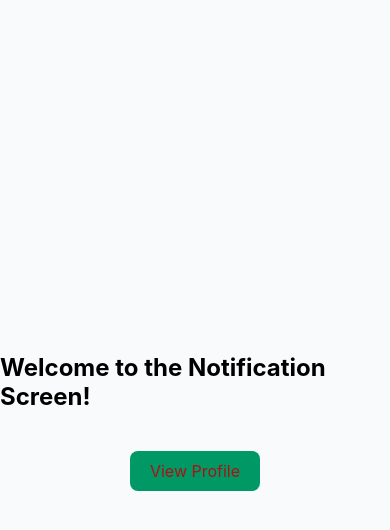
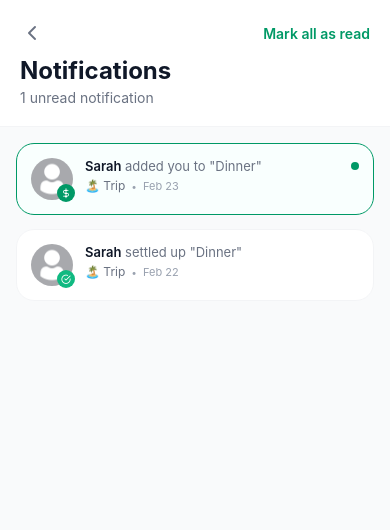
Before and after one commit to Nadil-Dulran/RoommateExpenseTracker, a React Native app: screen /Notifications in a window 390 px wide. Shown: the top 530 px of the page. Built offline with nearby package versions, Linux system fonts and the light colour scheme.

Commit message:
Develop notification screen

```diff
--- a/src/screens/external/NotificationScreen.tsx
+++ b/src/screens/external/NotificationScreen.tsx
@@ -1,38 +1,344 @@
-import { useNavigation } from "@react-navigation/native";
-import React from "react";
-import { View, Text, TouchableOpacity } from "react-native";
+import React, { useState } from 'react';
+import {
+  View,
+  Text,
+  StyleSheet,
+  TouchableOpacity,
+  FlatList,
+  Image,
+} from 'react-native';
+import { useNavigation } from '@react-navigation/native';
+import Icon from 'react-native-vector-icons/Feather';
+import { notifications as initialNotifications, categories } from '../../data/mockData';
 
-export default function NotificationScreen() {
+const NotificationsScreen = () => {
   const navigation = useNavigation<any>();
+  const [notifications, setNotifications] = useState(initialNotifications);
+
+  const markAsRead = (id: string) => {
+    setNotifications(prev =>
+      prev.map(n => (n.id === id ? { ...n, read: true } : n))
+    );
+  };
+
+  const markAllAsRead = () => {
+    setNotifications(prev => prev.map(n => ({ ...n, read: true })));
+  };
+
+  const unreadCount = notifications.filter(n => !n.read).length;
+
+  const formatDate = (dateString: string) => {
+    const date = new Date(dateString);
+    return date.toLocaleDateString('en-US', {
+      month: 'short',
+      day: 'numeric',
+    });
+  };
+
+  interface Notification {
+  id: string;
+  read: boolean;
+  type: string;
+  date: string;
+  message: string;
+  groupEmoji: string;
+  groupName: string;
+  relatedUser?: {
+    name: string;
+    avatar: string;
+  };
+  expense?: {
+    category: string;
+    splits: {
+      userId: string;
+      amount: number;
+    }[];
+  };
+}
+
+  const renderItem = ({ item }: { item: Notification }) => {
+    const category = item.expense
+      ? categories[item.expense.category as keyof typeof categories]
+      : null;
+
+    const userShare = item.expense?.splits.find(
+      (s: any) => s.userId === 'user1'
+    );
+
+    return (
+      <TouchableOpacity
+        activeOpacity={0.8}
+        onPress={() => markAsRead(item.id)}
+        style={[
+          styles.card,
+          !item.read && styles.unreadCard,
+        ]}
+      >
+        <View style={styles.row}>
+          {/* Avatar */}
+          <View style={styles.avatarContainer}>
+            <Image
+            source={
+            //  item.relatedUser?.avatar
+              //   ? { uri: item.relatedUser.avatar }
+                    //  :
+                      require('../../../assets/ProfileIcon.png') // fallback image
+            }
+  style={styles.avatar}
+/>
+
+            <View
+              style={[
+                styles.badge,
+                {
+                  backgroundColor:
+                    item.type === 'expense_added'
+                      ? '#009966'
+                      : '#10B981',
+                },
+              ]}
+            >
+              <Icon
+                name={
+                  item.type === 'expense_added'
+                    ? 'dollar-sign'
+                    : 'check-circle'
+                }
+                size={10}
+                color="#fff"
+              />
+            </View>
+          </View>
+
+          {/* Content */}
+          <View style={{ flex: 1 }}>
+            <View style={styles.titleRow}>
+              <Text style={styles.message}>
+                <Text style={styles.bold}>
+                   {item.relatedUser?.name ?? 'User'}
+                </Text>{' '}
+                <Text style={styles.light}>
+                  {item.message}
+                </Text>
+              </Text>
+
+              {!item.read && (
+                <View style={styles.unreadDot} />
+              )}
+            </View>
+
+            {/* Group Info */}
+            <View style={styles.metaRow}>
+              <Text style={styles.metaText}>
+                {item.groupEmoji} {item.groupName}
+              </Text>
+              <Text style={styles.dot}>•</Text>
+              <Text style={styles.date}>
+                {formatDate(item.date)}
+              </Text>
+            </View>
+
+            {/* Amount */}
+            {item.expense && userShare && (
+              <View
+                style={[
+                  styles.amountPill,
+                  item.type === 'expense_settled' &&
+                    styles.settledPill,
+                ]}
+              >
+                {category && (
+                  <Text style={styles.categoryIcon}>
+                    {category.icon}
+                  </Text>
+                )}
+
+                <Text
+                  style={[
+                    styles.amountText,
+                    item.type === 'expense_settled' &&
+                      styles.settledText,
+                  ]}
+                >
+                  ${userShare.amount.toFixed(2)}
+                </Text>
+              </View>
+            )}
+          </View>
+        </View>
+      </TouchableOpacity>
+    );
+  };
 
   return (
-        <View style={styles.container}>
-    <View style={{ flex: 1, justifyContent: "center", alignItems: "center" }}>
-      <Text style={{ fontSize: 24, fontWeight: "bold" }}>Welcome to the Notification Screen!</Text>
-      <View style={{ marginTop: 20 }}>
-           <TouchableOpacity style={styles.button} onPress={() => navigation.navigate('Profile')}>
-                <Text style={styles.buttonText}>View Profile</Text>
-              </TouchableOpacity>
-              </View>
-    </View>
+    <View style={styles.container}>
+      {/* Header */}
+      <View style={styles.header}>
+        <View style={styles.headerRow}>
+          <TouchableOpacity onPress={() => navigation.goBack()}>
+            <Icon name="chevron-left" size={24} color="#6a7282" />
+          </TouchableOpacity>
+
+          {unreadCount > 0 && (
+            <TouchableOpacity onPress={markAllAsRead}>
+              <Text style={styles.markAll}>
+                Mark all as read
+              </Text>
+            </TouchableOpacity>
+          )}
+        </View>
+
+        <Text style={styles.title}>Notifications</Text>
+
+        {unreadCount > 0 && (
+          <Text style={styles.subtitle}>
+            {unreadCount} unread notification
+            {unreadCount > 1 ? 's' : ''}
+          </Text>
+        )}
+      </View>
+
+      {/* List */}
+      <FlatList<Notification>
+        data={notifications}
+        keyExtractor={item => item.id}
+        renderItem={renderItem}
+        contentContainerStyle={{ padding: 16 }}
+      />
     </View>
   );
-}
+};
 
-const styles = {
+export default NotificationsScreen;
+
+const styles = StyleSheet.create({
   container: {
     flex: 1,
     backgroundColor: '#F9FAFB',
   },
-  button: {
-    marginTop: 20,
-    paddingVertical: 10,
-    paddingHorizontal: 20,
+  header: {
+    backgroundColor: '#fff',
+    padding: 20,
+    borderBottomWidth: 1,
+    borderBottomColor: '#F3F4F6',
+  },
+  headerRow: {
+    flexDirection: 'row',
+    justifyContent: 'space-between',
+    alignItems: 'center',
+    marginBottom: 10,
+  },
+  title: {
+    fontSize: 24,
+    fontWeight: '700',
+    color: '#101828',
+  },
+  subtitle: {
+    marginTop: 4,
+    fontSize: 14,
+    color: '#6A7282',
+  },
+  markAll: {
+    fontSize: 14,
+    fontWeight: '600',
+    color: '#009966',
+  },
+  card: {
+    backgroundColor: '#fff',
+    borderRadius: 18,
+    padding: 14,
+    marginBottom: 14,
+    borderWidth: 1,
+    borderColor: '#F3F4F6',
+  },
+  unreadCard: {
+    borderColor: '#009966',
+    backgroundColor: '#F9FFFE',
+  },
+  row: {
+    flexDirection: 'row',
+  },
+  avatarContainer: {
+    marginRight: 12,
+  },
+  avatar: {
+    width: 42,
+    height: 42,
+    borderRadius: 21,
+  },
+  badge: {
+    position: 'absolute',
+    bottom: -2,
+    right: -2,
+    width: 18,
+    height: 18,
+    borderRadius: 9,
+    justifyContent: 'center',
+    alignItems: 'center',
+  },
+  titleRow: {
+    flexDirection: 'row',
+    justifyContent: 'space-between',
+  },
+  message: {
+    fontSize: 13,
+    flex: 1,
+    marginRight: 6,
+  },
+  bold: {
+    fontWeight: '600',
+    color: '#101828',
+  },
+  light: {
+    color: '#6A7282',
+  },
+  unreadDot: {
+    width: 8,
+    height: 8,
     backgroundColor: '#009966',
+    borderRadius: 4,
+    marginTop: 4,
+  },
+  metaRow: {
+    flexDirection: 'row',
+    alignItems: 'center',
+    marginTop: 4,
+  },
+  metaText: {
+    fontSize: 12,
+    color: '#6A7282',
+  },
+  dot: {
+    marginHorizontal: 6,
+    fontSize: 10,
+    color: '#99A1AF',
+  },
+  date: {
+    fontSize: 11,
+    color: '#99A1AF',
+  },
+  amountPill: {
+    marginTop: 8,
+    flexDirection: 'row',
+    alignItems: 'center',
+    backgroundColor: '#F3F4F6',
+    paddingHorizontal: 8,
+    paddingVertical: 4,
     borderRadius: 8,
+    alignSelf: 'flex-start',
   },
-  buttonText: {
-    color: '#a91313',
-    fontSize: 16,
+  settledPill: {
+    backgroundColor: '#ECFDF5',
   },
-};
+  categoryIcon: {
+    marginRight: 6,
+  },
+  amountText: {
+    fontSize: 12,
+    fontWeight: '600',
+    color: '#101828',
+  },
+  settledText: {
+    color: '#009966',
+  },
+});
```
